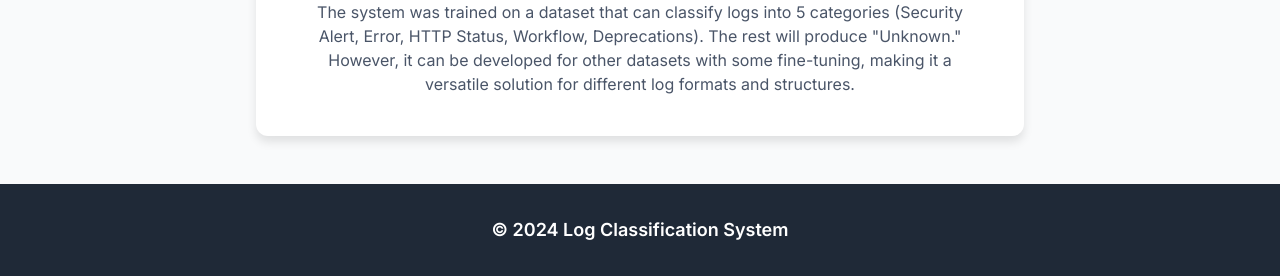
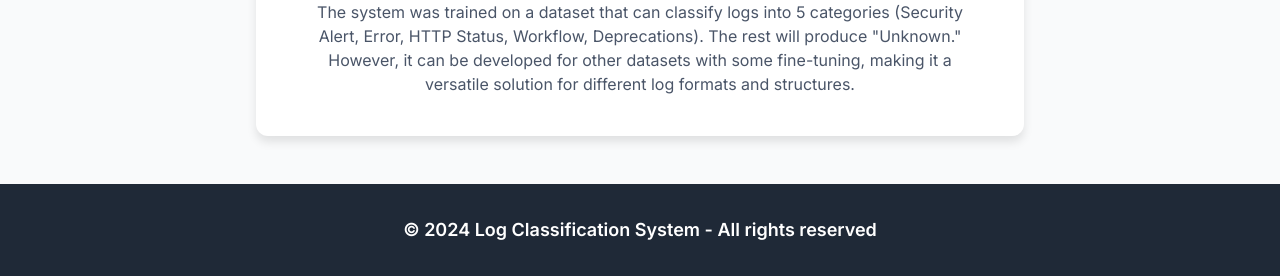
Before and after one commit to AbdullahAlAlif/log_classification, a Flask app: page /about in a window 1280 px wide. Shown: the part 714-990 px from the top of the page. Run offline with Flask 3, Linux system fonts and the light colour scheme; parts of the project's set-up code (start-up, migrations or seed data) failed here and were passed over; some libraries are stand-ins or nearby versions.

```diff
--- a/templates/base.html
+++ b/templates/base.html
@@ -45,7 +45,7 @@
 
     <footer class="bg-gray-800 text-white py-8 mt-auto">
         <div class="container mx-auto text-center">
-            <p class="text-lg font-semibold">&copy; 2024 Log Classification System</p>
+            <p class="text-lg font-semibold">&copy; 2024 Log Classification System - All rights reserved </p>
         </div>
     </footer>
 </body>
```
Also changed, not shown: README.md (added), 1 other file.
